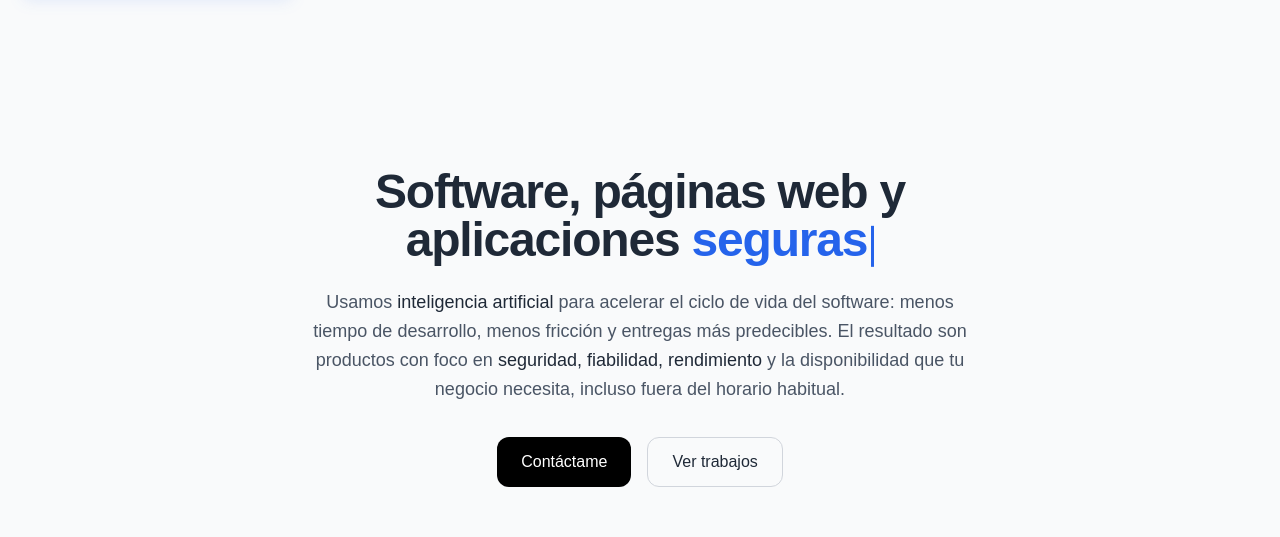
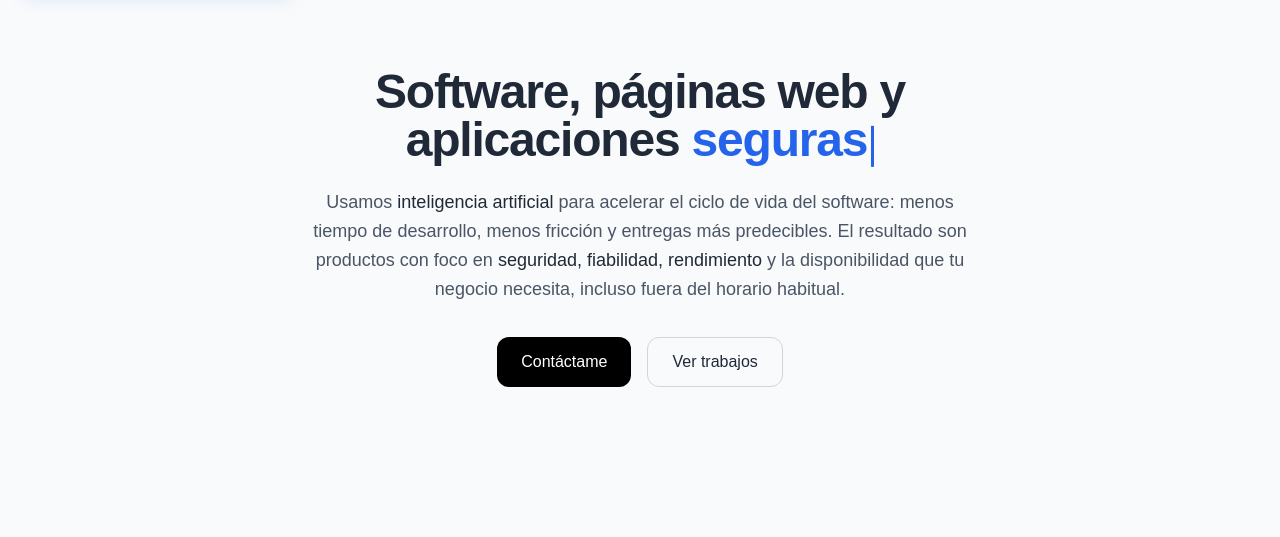
Before and after one commit to jeffkamsteeg/jkrsoftware, a Next.js app: page / in a window 1280 px wide. Shown: the part 144-681 px from the top of the page. Built offline with nearby package versions, Linux system fonts and the light colour scheme.

Commit message:
ajustar el body

```diff
--- a/src/components/Hero.tsx
+++ b/src/components/Hero.tsx
@@ -4,7 +4,7 @@ import { HeroTypewriterHeadline } from "@/components/HeroTypewriterHeadline";
 export default function Hero() {
   return (
     <section className="flex min-h-dvh min-h-screen items-center justify-center bg-gray-50 px-4 py-8 sm:px-6 sm:py-16 max-md:pt-6">
-      <div className="w-full max-w-2xl text-center">
+      <div className="relative bottom-[100px] w-full max-w-2xl text-center">
         <h1 className="text-3xl font-bold tracking-tight text-ink sm:text-4xl md:text-5xl">
           <HeroTypewriterHeadline />
         </h1>
```
